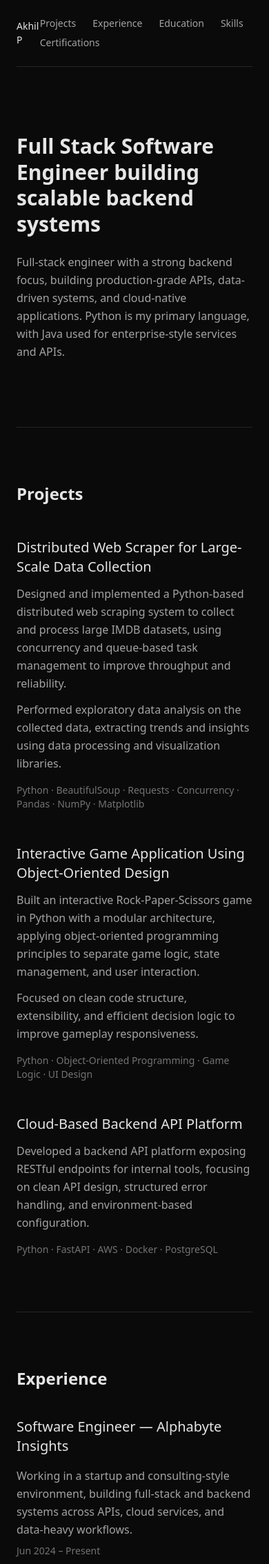
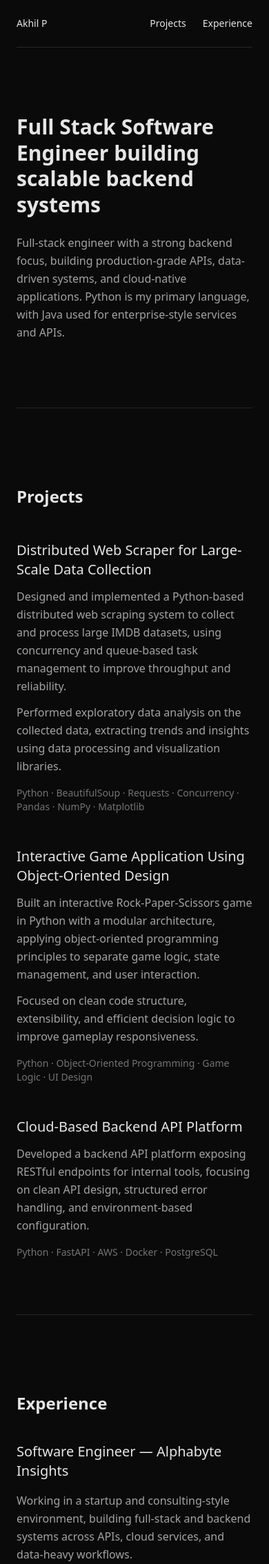
Before and after one commit to akhilpulipati/portfolio, a FastAPI app: page / in a window 390 px wide. Shown: the top 2268 px of the page at 69% size. Run offline with FastAPI, Linux system fonts and the light colour scheme; some libraries are stand-ins or nearby versions.

Commit message:
Polish mobile navbar and spacing

```diff
--- a/app/templates/base.html
+++ b/app/templates/base.html
@@ -20,17 +20,32 @@
   <div class="max-w-6xl mx-auto px-6 lg:px-8">
 
     <!-- NAVBAR -->
-    <nav class="flex justify-between items-center py-6 text-neutral-400 sticky top-0 bg-neutral-950 z-50 border-b border-neutral-800">
+    <nav class="flex justify-between items-center py-6 sticky top-0 z-50 bg-neutral-950 border-b border-neutral-800">
       <span class="text-neutral-200 font-medium text-sm">
         Akhil P
       </span>
 
-      <div class="flex flex-wrap gap-x-6 gap-y-2 text-sm">
-        <a href="#projects" class="hover:text-neutral-200 transition">Projects</a>
-        <a href="#experience" class="hover:text-neutral-200 transition">Experience</a>
-        <a href="#education" class="hover:text-neutral-200 transition">Education</a>
-        <a href="#skills" class="hover:text-neutral-200 transition">Skills</a>
-        <a href="#certifications" class="hover:text-neutral-200 transition">Certifications</a>
+      <!-- Mobile-clean / Desktop-full navbar -->
+      <div class="flex gap-6 text-sm whitespace-nowrap">
+        <a href="#projects" class="hover:text-neutral-200 transition">
+          Projects
+        </a>
+
+        <a href="#experience" class="hover:text-neutral-200 transition">
+          Experience
+        </a>
+
+        <a href="#education" class="hidden sm:inline hover:text-neutral-200 transition">
+          Education
+        </a>
+
+        <a href="#skills" class="hidden sm:inline hover:text-neutral-200 transition">
+          Skills
+        </a>
+
+        <a href="#certifications" class="hidden sm:inline hover:text-neutral-200 transition">
+          Certifications
+        </a>
       </div>
     </nav>
 
--- a/app/templates/index.html
+++ b/app/templates/index.html
@@ -17,7 +17,7 @@
 </section>
 
 <!-- PROJECTS -->
-<section id="projects" class="py-20 sm:py-28 border-t border-neutral-800">
+<section id="projects" class="pt-28 pb-20 sm:py-28 border-t border-neutral-800 scroll-mt-28">
   <h2 class="text-2xl font-semibold mb-12 sm:mb-14">
     Projects
   </h2>
@@ -89,7 +89,7 @@
 </section>
 
 <!-- EXPERIENCE -->
-<section id="experience" class="py-20 sm:py-28 border-t border-neutral-800">
+<section id="experience" class="pt-28 pb-20 sm:py-28 border-t border-neutral-800 scroll-mt-28">
   <h2 class="text-2xl font-semibold mb-10">
     Experience
   </h2>
@@ -133,7 +133,7 @@
 </section>
 
 <!-- EDUCATION -->
-<section id="education" class="py-20 sm:py-28 border-t border-neutral-800">
+<section id="education" class="pt-28 pb-20 sm:py-28 border-t border-neutral-800 scroll-mt-28">
   <h2 class="text-2xl font-semibold mb-10">
     Education
   </h2>
@@ -172,7 +172,7 @@
 </section>
 
 <!-- SKILLS -->
-<section id="skills" class="py-20 sm:py-28 border-t border-neutral-800">
+<section id="skills" class="pt-28 pb-20 sm:py-28 border-t border-neutral-800 scroll-mt-28">
   <h2 class="text-2xl font-semibold mb-10">
     Technical Skills
   </h2>
@@ -213,7 +213,7 @@
 </section>
 
 <!-- CERTIFICATIONS -->
-<section id="certifications" class="py-20 sm:py-28 border-t border-neutral-800">
+<section id="certifications" class="pt-28 pb-20 sm:py-28 border-t border-neutral-800 scroll-mt-28">
   <h2 class="text-2xl font-semibold mb-10">
     Certifications
   </h2>
```
